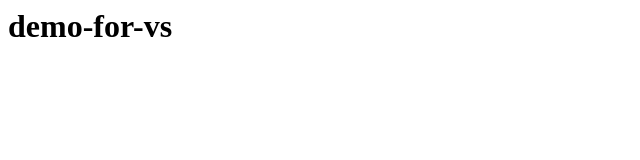
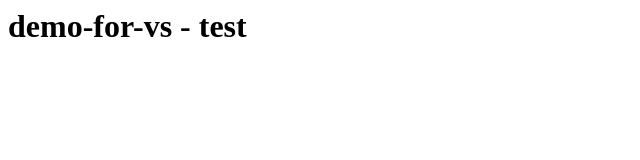
Before and after one commit to terenzioberni/demo-for-vs, a plain HTML site: page index.html in a window 1280 px wide. Shown: the full height of the page, 0-640 px from the left. Drawn offline with Linux system fonts and the light colour scheme.

Commit message:
Update index.html

```diff
--- a/index.html
+++ b/index.html
@@ -1,5 +1,5 @@
 <html>
     <body>
-        <h1>demo-for-vs</h1>
+        <h1>demo-for-vs - test</h1>
     </body>
 </html>
```
